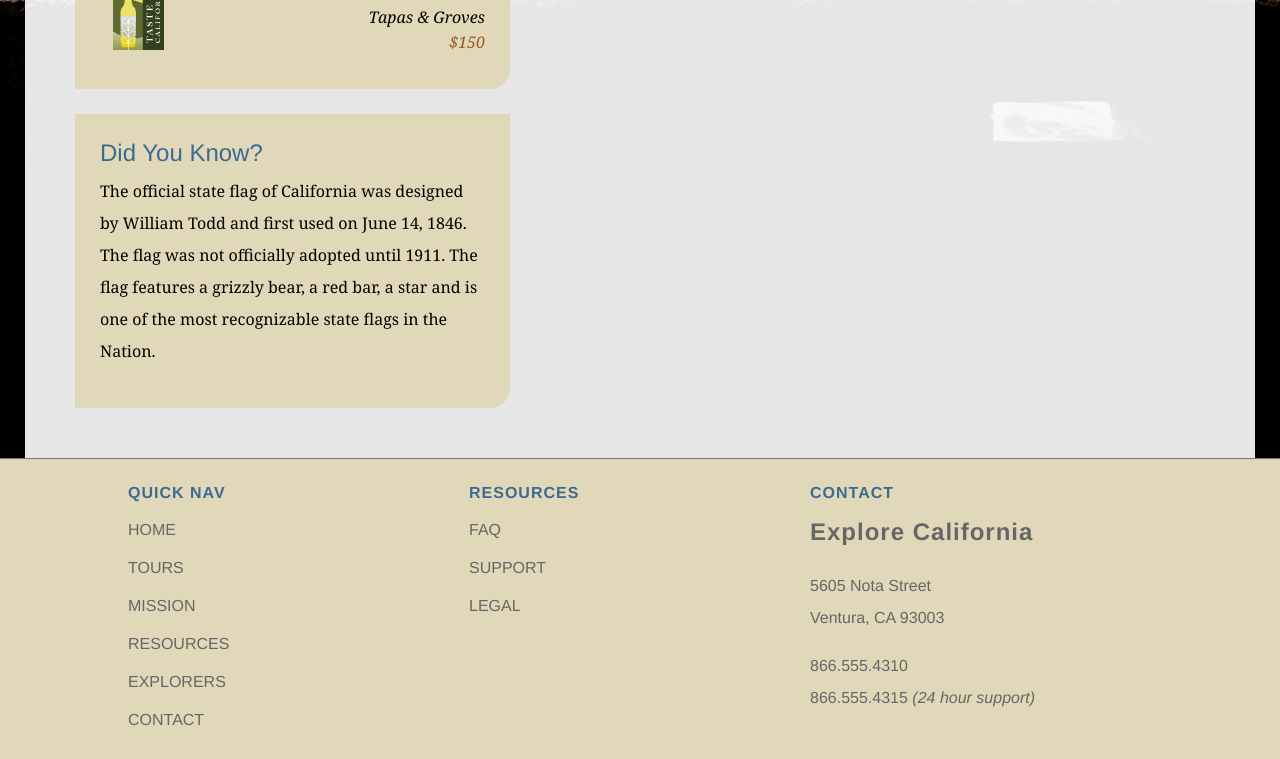
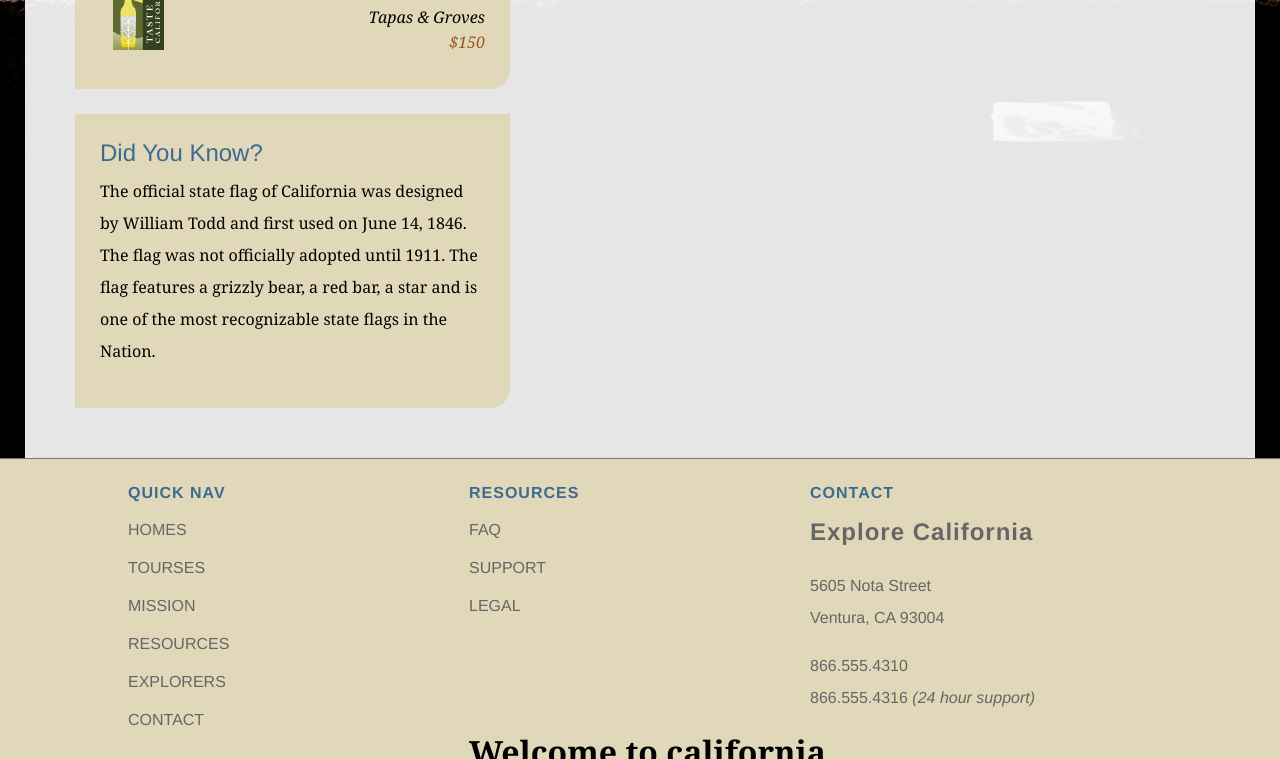
Before and after one commit to ibounou/explore_california, a plain HTML site: page index.html in a window 1280 px wide. Shown: the part 939-1698 px from the top of the page. Drawn offline with Linux system fonts and the light colour scheme.

Commit message:
changes Homes, Tourses, 93004, 4316

```diff
--- a/index.html
+++ b/index.html
@@ -98,8 +98,8 @@
         <div id="quickLinks">
           <h1>Quick Nav</h1>
           <ul id="quickNav">
-            <li><a href="index.html" title="Our home page">Home</a></li>
-            <li><a href="tours.html" title="Explore our tours">Tours</a></li>
+            <li><a href="index.html" title="Our home page">Homes</a></li>
+            <li><a href="tours.html" title="Explore our tours">Tourses</a></li>
             <li><a href="mission.html" title="What we think">Mission</a></li>
             <li><a href="resources.html" title="Guidance and planning">Resources</a></li>
             <li><a href="explorers.html" title="Join our community">Explorers</a></li>
@@ -118,9 +118,11 @@
           <h1>Contact</h1>
           <h2>Explore California</h2>
           <p>5605 Nota Street<br />
-            Ventura, CA 93003</p>
-          <p>866.555.4310<br />866.555.4315 <em>(24 hour support)</em></p>
+            Ventura, CA 93004</p>
+          <p>866.555.4310<br />866.555.4316 <em>(24 hour support)</em></p>
         </div>
+		<h1> Welcome to california </h1>
+		<p> I love california </p>
       </div>
     </div>
   </body>
```
